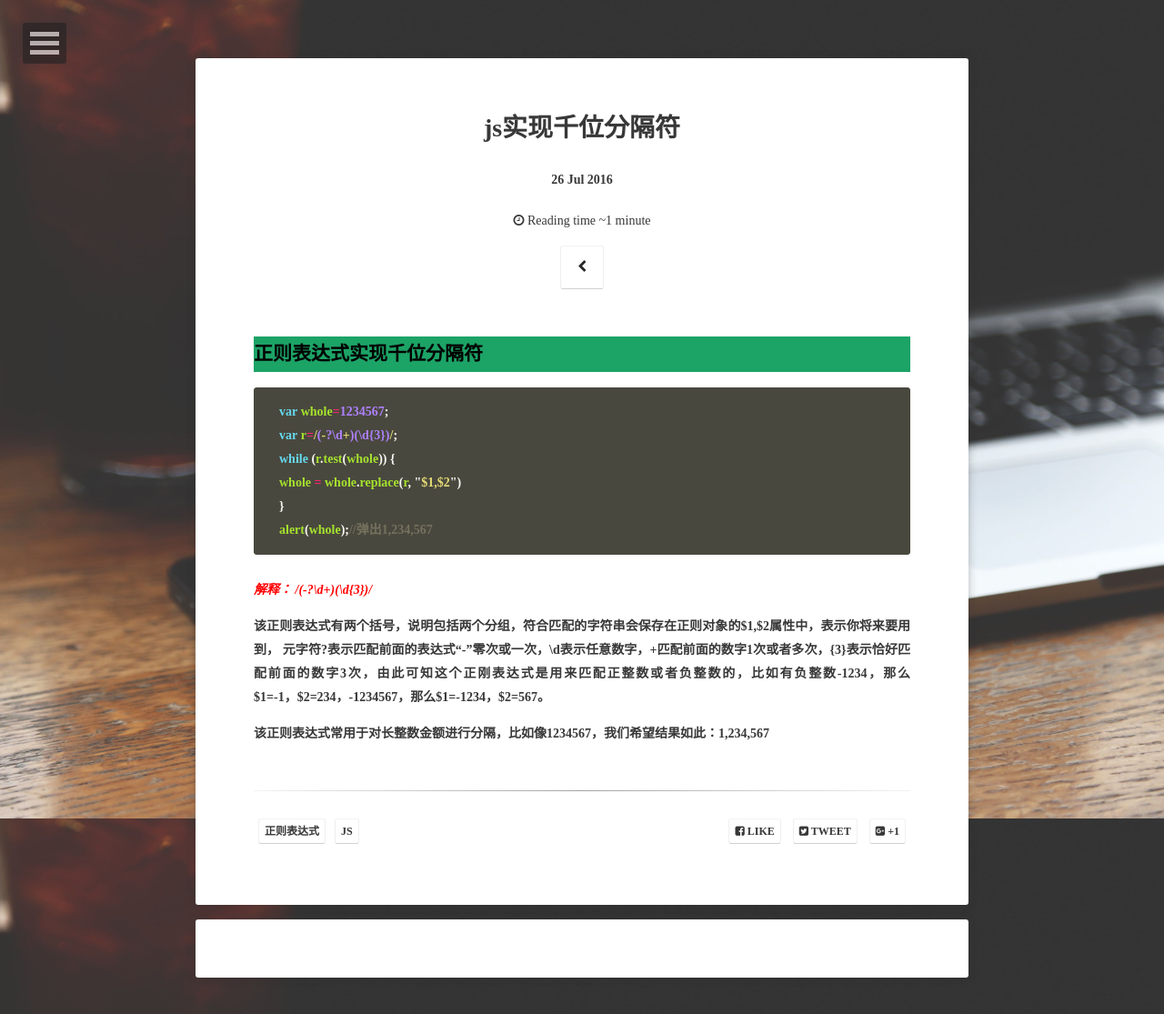
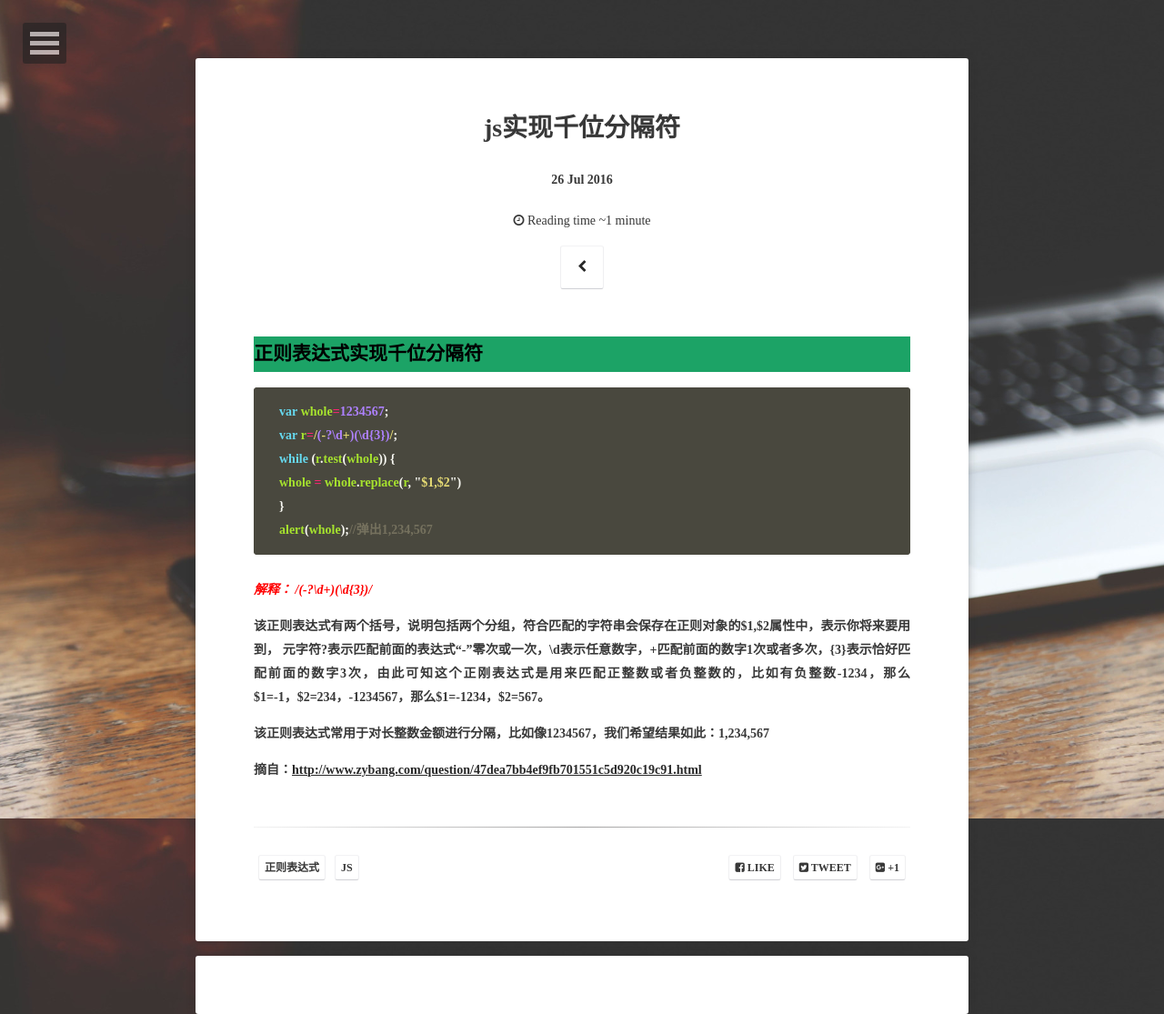
Before and after one commit to caoqiqi/caoqiqi.github.io, a Jekyll site: the page built from _posts/2016-07-26-caoqiqi-正则.md, in a window 1280 px wide. Shown: the whole page at 91% size. Built offline with Jekyll 4.4.1, drawn with Linux system fonts in a browser that asks for light colours; some web fonts are replaced; comment, search, counter and statistics services are not loaded.

Commit message:
js实现千位分隔符_1

```diff
--- a/_posts/2016-07-26-caoqiqi-正则.md
+++ b/_posts/2016-07-26-caoqiqi-正则.md
@@ -40,3 +40,5 @@ comments: true
 该正则表达式有两个括号，说明包括两个分组，符合匹配的字符串会保存在正则对象的$1,$2属性中，表示你将来要用到， 元字符?表示匹配前面的表达式“-”零次或一次，\d表示任意数字，+匹配前面的数字1次或者多次，{3}表示恰好匹配前面的数字3次，由此可知这个正刚表达式是用来匹配正整数或者负整数的，比如有负整数-1234，那么$1=-1，$2=234，-1234567，那么$1=-1234，$2=567。
 
 该正则表达式常用于对长整数金额进行分隔，比如像1234567，我们希望结果如此：1,234,567
+
+摘自：[http://www.zybang.com/question/47dea7bb4ef9fb701551c5d920c19c91.html](http://www.zybang.com/question/47dea7bb4ef9fb701551c5d920c19c91.html)
```
